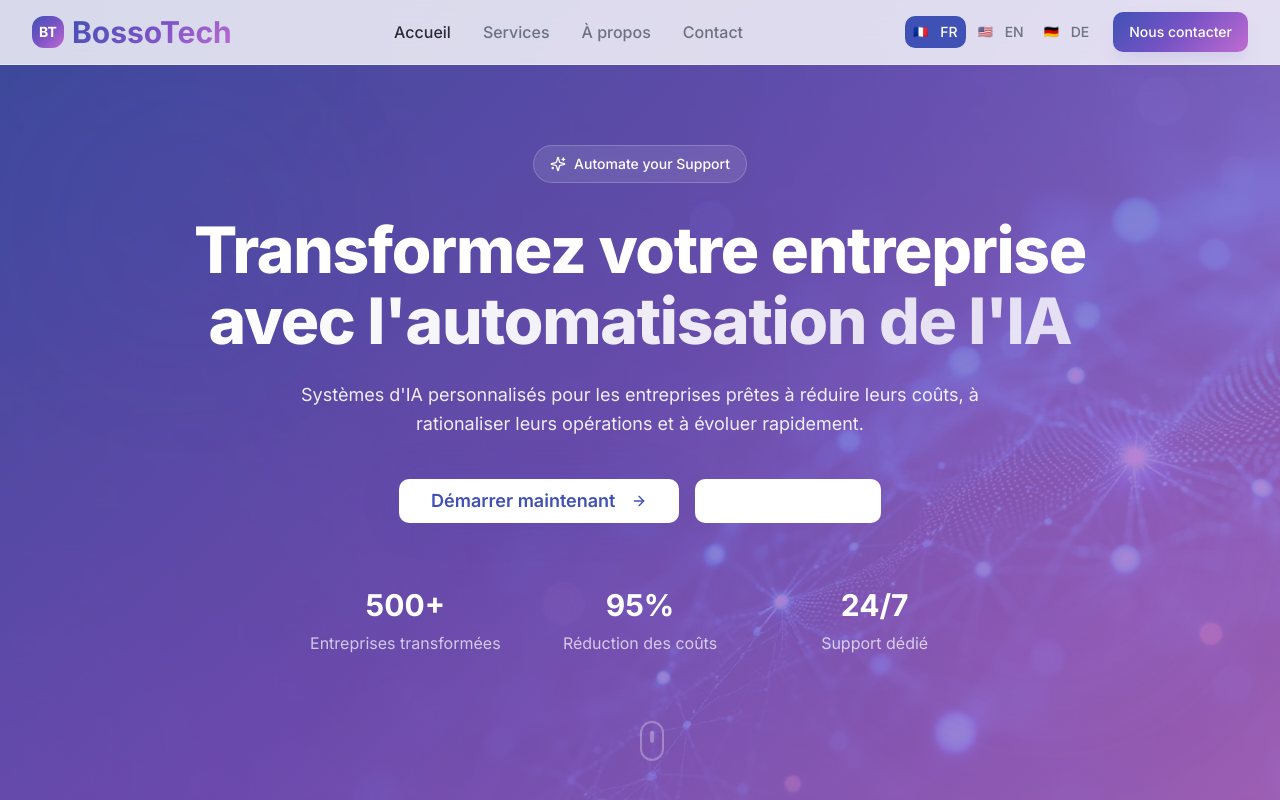
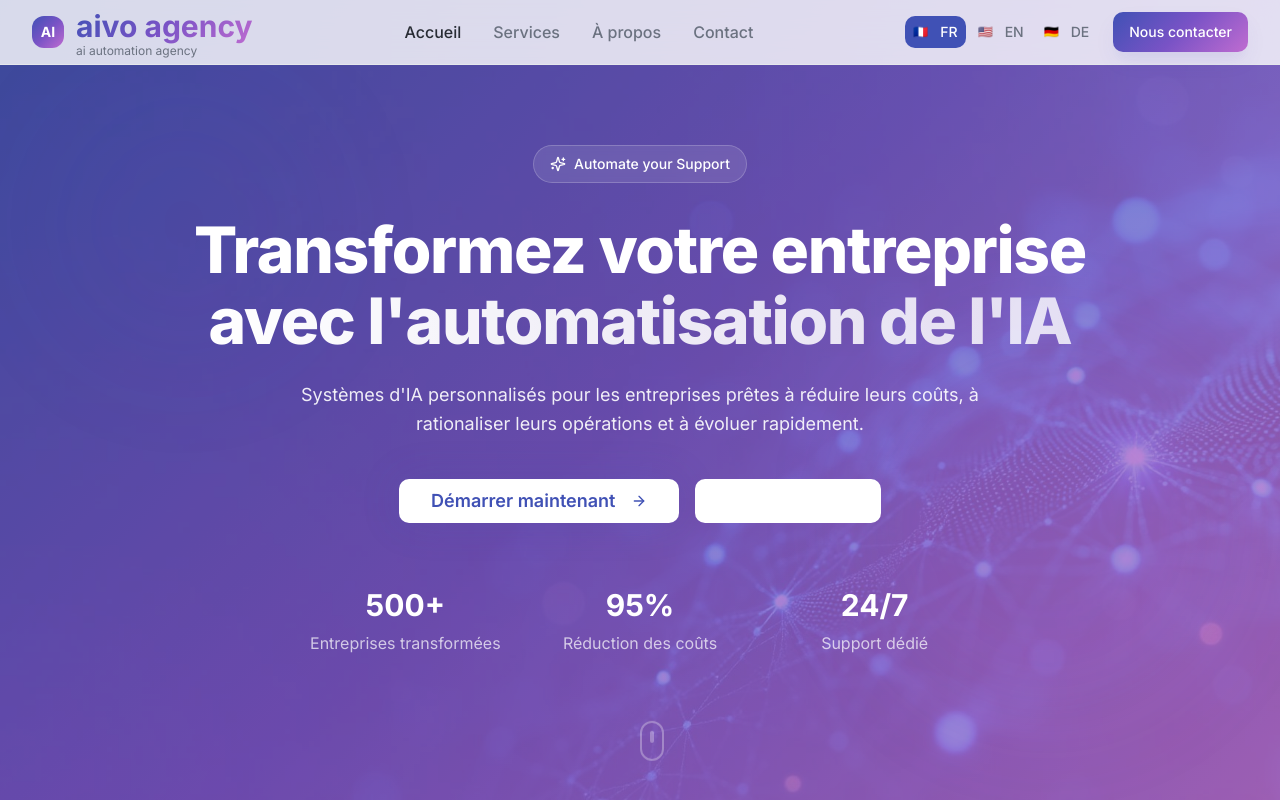
Before and after one commit to moni-sarah/aivo-agency-tech, a React (Vite) app: page / in a window 1280 px wide. Shown: the top 800 px of the page. Built offline with nearby package versions, Linux system fonts and the light colour scheme.

Commit message:
Change project name

```diff
--- a/src/components/Header.tsx
+++ b/src/components/Header.tsx
@@ -13,13 +13,18 @@ export const Header: React.FC = () => {
         <div className="flex items-center justify-between h-16">
           {/* Logo */}
           <div className="flex items-center">
-            <div className="flex items-center space-x-2">
+            <div className="flex items-center space-x-3">
               <div className="w-8 h-8 bg-gradient-primary rounded-lg flex items-center justify-center">
-                <span className="text-white font-bold text-sm">BT</span>
+                <span className="text-white font-bold text-sm">AI</span>
               </div>
-              <span className="text-h3 font-bold text-gradient">
-                {t('company.name')}
-              </span>
+              <div className="flex flex-col">
+                <span className="text-h3 font-bold text-gradient">
+                  {t('company.name')}
+                </span>
+                <span className="text-xs text-muted-foreground -mt-1">
+                  {t('company.subtitle')}
+                </span>
+              </div>
             </div>
           </div>
 
--- a/src/contexts/LanguageContext.tsx
+++ b/src/contexts/LanguageContext.tsx
@@ -26,7 +26,8 @@ const translations = {
     'hero.cta.secondary': 'En savoir plus',
 
     // Company
-    'company.name': 'BossoTech',
+    'company.name': 'aivo agency',
+    'company.subtitle': 'ai automation agency',
 
     // Services
     'services.title': 'Nos Services',
@@ -107,7 +108,8 @@ const translations = {
     'hero.cta.secondary': 'Learn More',
 
     // Company
-    'company.name': 'BossoTech',
+    'company.name': 'aivo agency',
+    'company.subtitle': 'ai automation agency',
 
     // Services
     'services.title': 'Our Services',
@@ -188,7 +190,8 @@ const translations = {
     'hero.cta.secondary': 'Mehr erfahren',
 
     // Company
-    'company.name': 'BossoTech',
+    'company.name': 'aivo agency',
+    'company.subtitle': 'KI-Automatisierungsagentur',
 
     // Services
     'services.title': 'Unsere Dienstleistungen',
```
